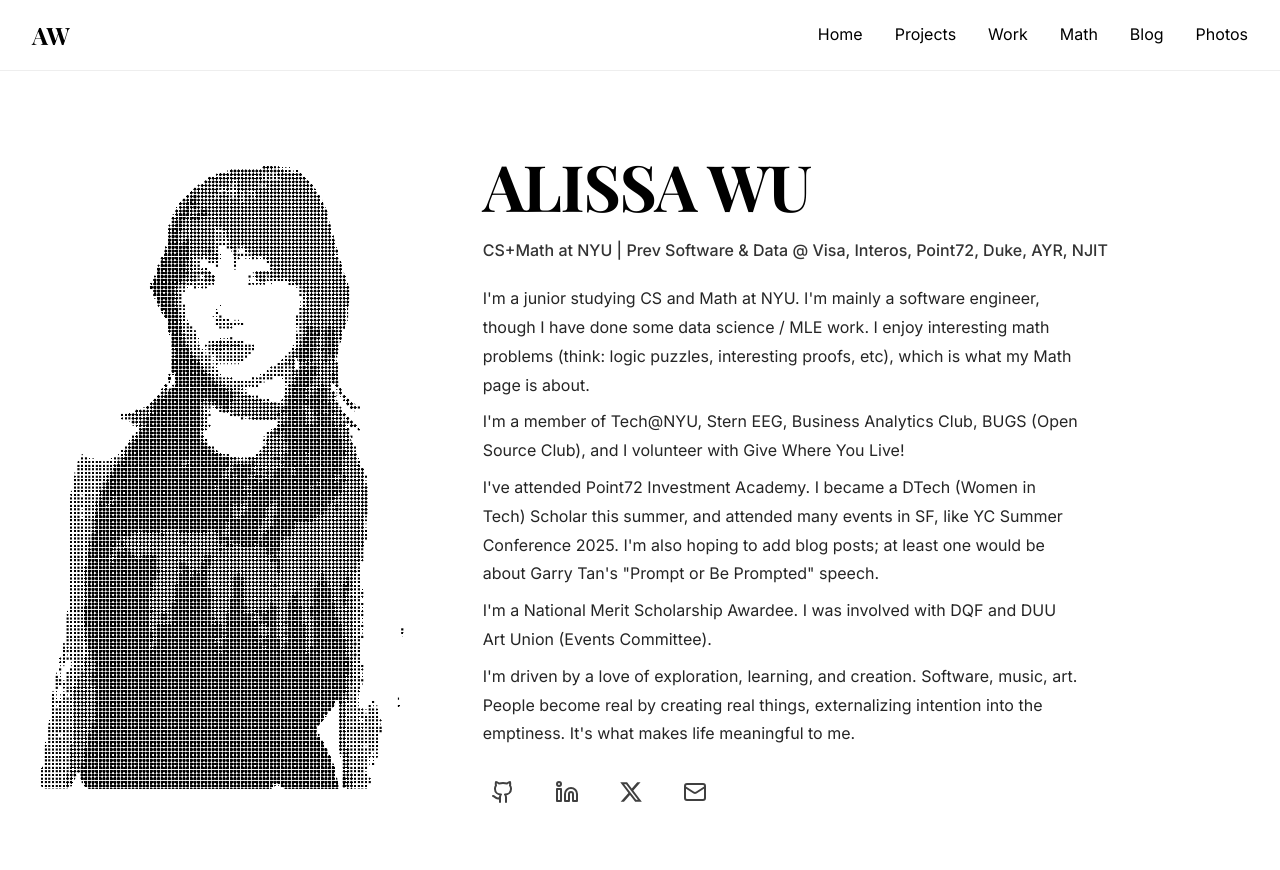
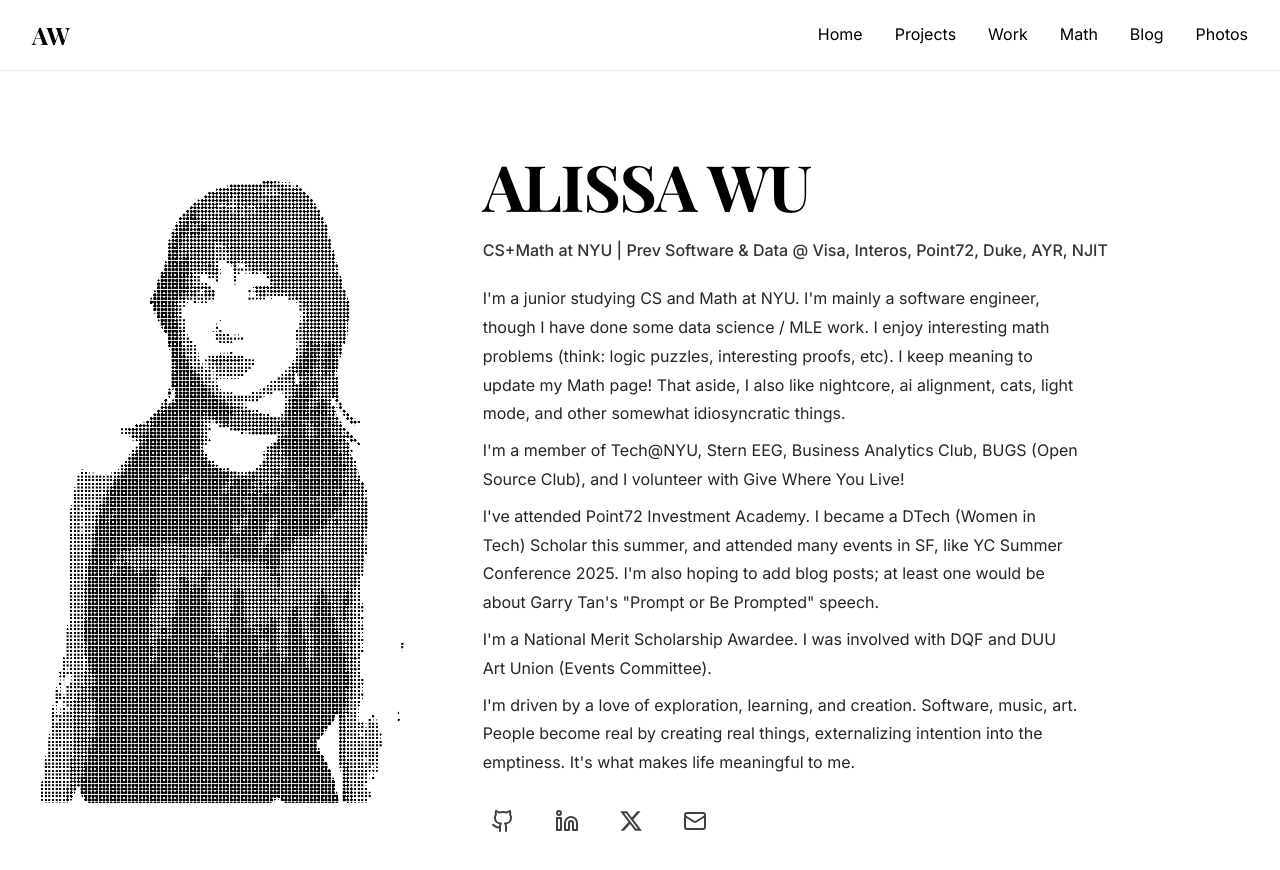
Before and after one commit to alissawu/alissasite, a Next.js app: page / in a window 1280 px wide. Shown: the top 870 px of the page. Built offline with nearby package versions, Linux system fonts and the light colour scheme.

Commit message:
homepage

```diff
--- a/src/app/page.tsx
+++ b/src/app/page.tsx
@@ -44,7 +44,8 @@ export default function Home() {
             <p className={styles.bio}>
             I&apos;m a junior studying CS and Math at NYU.
             I&apos;m mainly a software engineer, though I have done some data science / MLE work.
-            I enjoy interesting math problems (think: logic puzzles, interesting proofs, etc), which is what my Math page is about.
+            I enjoy interesting math problems (think: logic puzzles, interesting proofs, etc). I keep meaning to update my Math page!
+            That aside, I also like nightcore, ai alignment, cats, light mode, and other somewhat idiosyncratic things.
             </p>
             <p className={styles.bio}>
             I&apos;m a member of Tech@NYU, Stern EEG, Business Analytics Club, BUGS (Open Source Club), and I volunteer with Give Where You Live!
```
